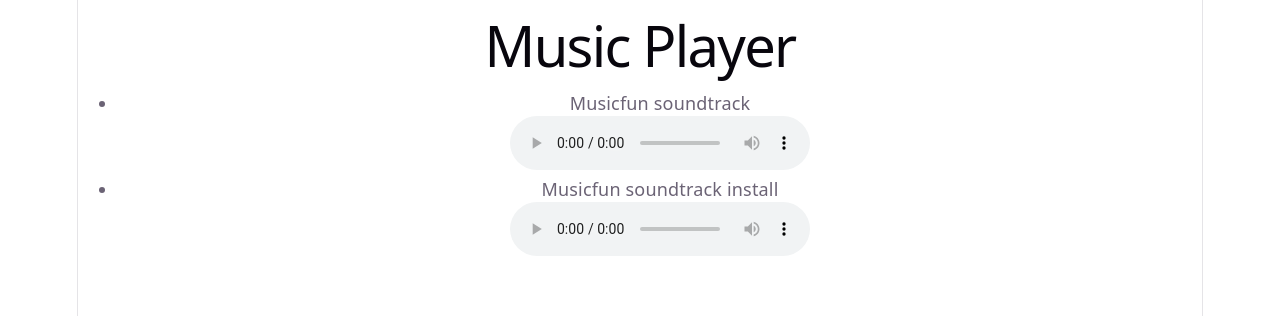
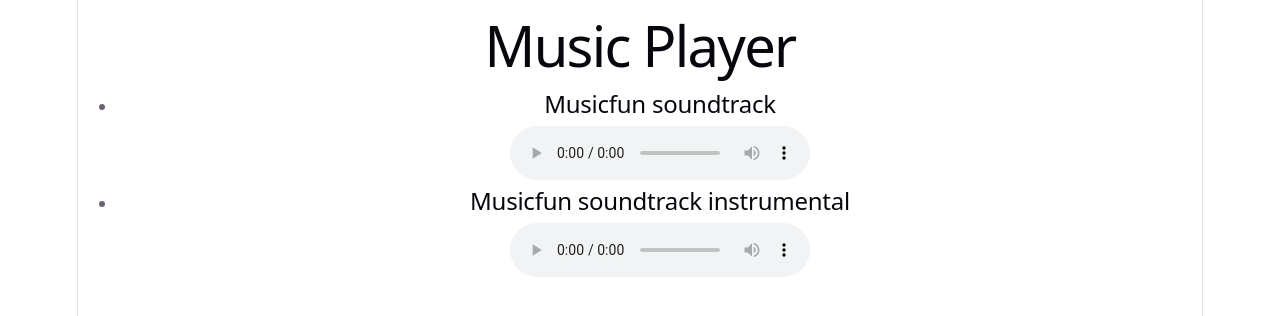
Before and after one commit to AleksandrKompanetc/music-player, a React (Vite) app in the folder music-player/: page / in a window 1280 px wide. Shown: the top 316 px of the page. Built offline with nearby package versions, Linux system fonts and the light colour scheme.

Commit message:
maping tracks

```diff
--- a/music-player/src/App.tsx
+++ b/music-player/src/App.tsx
@@ -1,25 +1,22 @@
-import { useState } from 'react'
-import reactLogo from './assets/react.svg'
-import viteLogo from './assets/vite.svg'
-import heroImg from './assets/hero.png'
 import './App.css'
 
 function App() {
 
-  const tracks = []
+  const tracks = [
+    {id: '1', title: 'Musicfun soundtrack', src: 'https://musicfun.it-incubator.app/api/samurai-way-soundtrack.mp3'},
+    {id: '2',title: 'Musicfun soundtrack instrumental', src: 'https://musicfun.it-incubator.app/api/samurai-way-soundtrack.mp3'}
+  ]
 
   return (
     <div>
       <h1>Music Player</h1>
       <ul>
-        <li>
-          <div>Musicfun soundtrack</div>
-          <audio src="https://musicfun.it-incubator.app/api/samurai-way-soundtrack.mp3" controls></audio>
-        </li>
-        <li>
-          <div>Musicfun soundtrack install</div>
-          <audio src="https://musicfun.it-incubator.app/api/samurai-way-soundtrack.mp3" controls></audio>
-        </li>
+        {tracks.map( t => (
+          <li key={t.id}>
+            <h2>{t.title}</h2>
+            <audio src={t.src} controls></audio>
+          </li>
+        ))}
       </ul>
     </div>
   )
```
